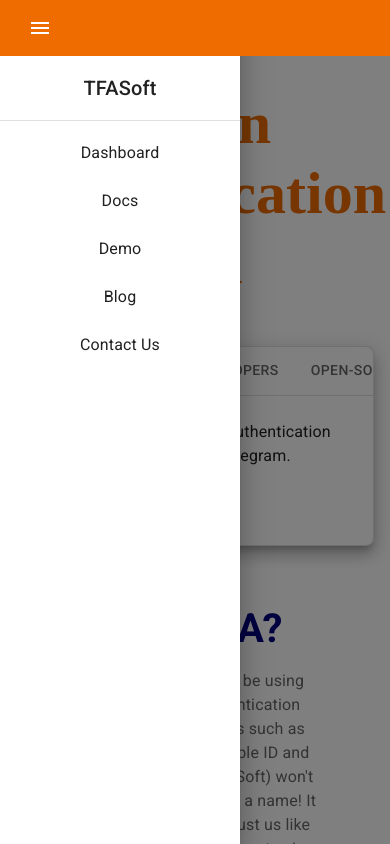
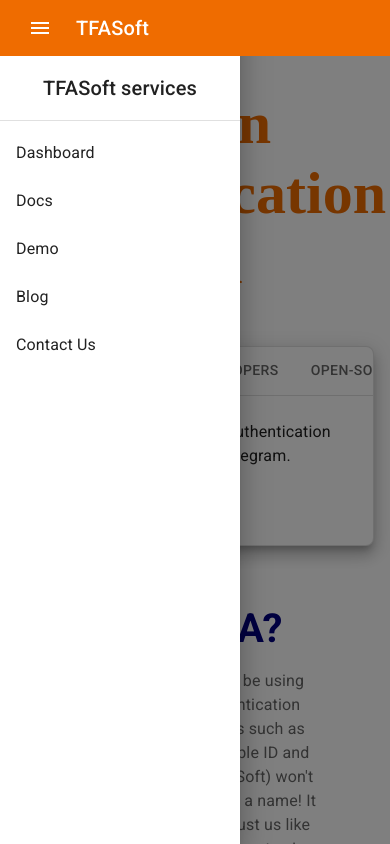
Before and after one commit to tfasoft/website, a React (Create React App) app: page / in a window 390 px wide. Both pictures are taken after a click on the button "open drawer". Shown: the top 844 px of the page. Built offline with nearby package versions, Linux system fonts and the light colour scheme; a web font is replaced by a local one.

Commit message:
Show title

```diff
--- a/src/components/navbar.jsx
+++ b/src/components/navbar.jsx
@@ -66,7 +66,7 @@ const Navbar = () => {
                 sx={{ my: 2 }}
                 onClick={() => history.push('/')}
             >
-                TFASoft
+                TFASoft services
             </Typography>
             <Divider />
             <List>
@@ -79,7 +79,6 @@ const Navbar = () => {
                             <ListItemButton
                                 href={!item.inside && item.href}
                                 onClick={() => item.inside && history.push(item.href)}
-                                sx={{ textAlign: 'center' }}
                             >
                                 <ListItemText
                                     primary={item.name}
@@ -114,12 +113,10 @@ const Navbar = () => {
                         </IconButton>
                         <Typography
                             variant="h6"
-                            component="div"
                             onClick={() => history.push('/')}
                             sx={{
+                                cursor: "pointer",
                                 flexGrow: 1,
-                                display: { xs: 'none', sm: 'block' },
-                                cursor: "pointer",
                             }}
                         >
                             TFASoft
```
